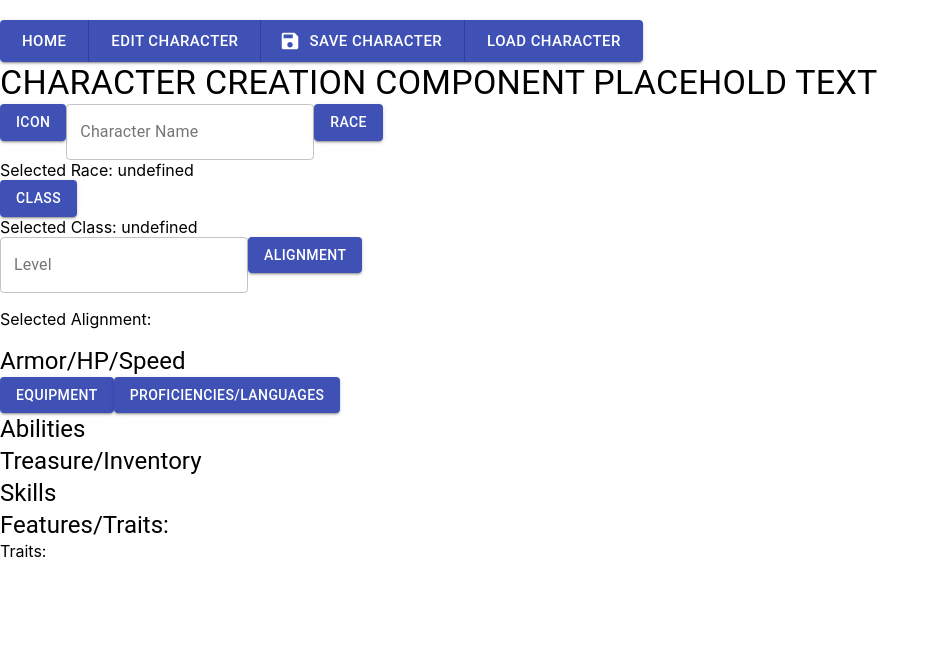
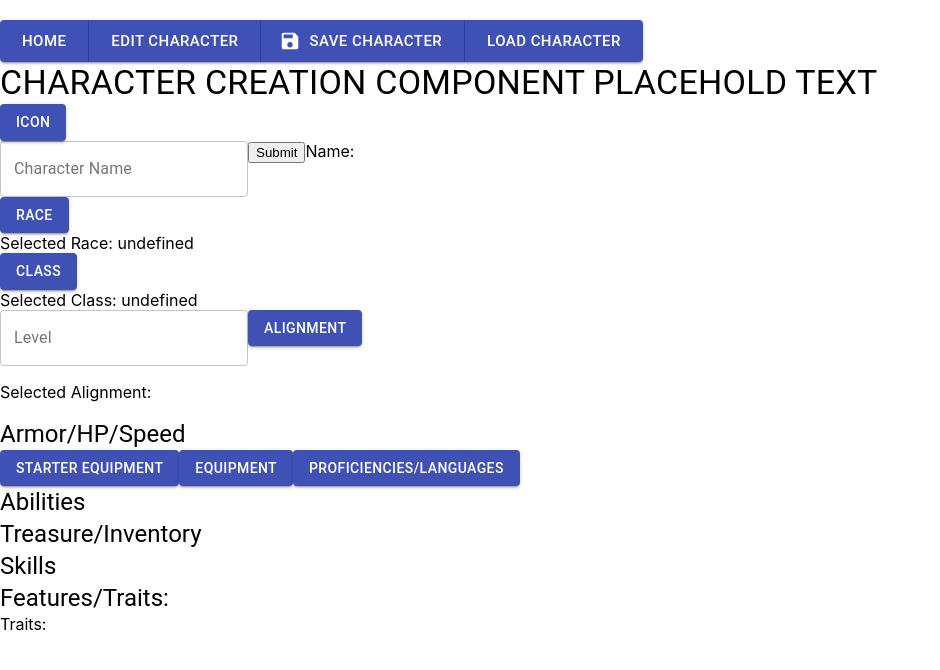
Before and after one commit to langley234/sdi-group-project-1, a React (Create React App) app: page / in a window 1280 px wide. Shown: the top 670 px of the page, without its empty margins (0-940 px from the left). Built offline with nearby package versions, Linux system fonts and the light colour scheme.

Commit message:
starter equipment added

```diff
--- a/src/App.js
+++ b/src/App.js
@@ -1,4 +1,4 @@
-import './App.css';
+import "./App.css";
 import {
   BrowserRouter as Router,
   Switch,
@@ -8,45 +8,49 @@ import {
   useParams,
   useHistory,
   useContext,
-  useState
+  useState,
 } from "react-router-dom";
-import React from 'react';
-import CharacterCreation from './Components/CharacterCreation';
-import Navbar from './Components/NavBar'
-import RaceSelector from './Components/RaceSelector';
-import IconSelector from './Components/IconSelector';
-import ClassSelector from './Components/ClassSelector';
-import Class from './Components/Class';
-import EquipmentCategory from './Components/EquipmentCategory';
-import Equipment from './Components/Equipment';
-import SpellList from './Components/SpellList'
-import EquipmentDetails from './Components/EquipmentDetails';
-import Alignment from './Components/Alignment';
-import Proficiencies from './Proficiencies';
-import { ForumOutlined } from '@material-ui/icons';
-
+import React from "react";
+import CharacterCreation from "./Components/CharacterCreation";
+import Navbar from "./Components/NavBar";
+import RaceSelector from "./Components/RaceSelector";
+import IconSelector from "./Components/IconSelector";
+import ClassSelector from "./Components/ClassSelector";
+import Class from "./Components/Class";
+import EquipmentCategory from "./Components/EquipmentCategory";
+import Equipment from "./Components/Equipment";
+import SpellList from "./Components/SpellList";
+import EquipmentDetails from "./Components/EquipmentDetails";
+import Alignment from "./Components/Alignment";
+import Proficiencies from "./Proficiencies";
+import { ForumOutlined } from "@material-ui/icons";
+import StarterEquipment from "./Components/StarterEquipment";
 
 class App extends React.Component {
   constructor(props) {
     super(props);
 
     this.state = {
+      nameSelected: "",
+      nameSelected2: "",
+      namesArray: [],
       raceSelected: {},
       classSelected: {},
       traitsAssigned: [],
       abilitiesSelected: [],
-      alignmentSelected: '',
-      classSelectedCallback: function(data) {globalClassSelectedCallback(data)}
-    }
+      alignmentSelected: "",
+      classSelectedCallback: function (data) {
+        globalClassSelectedCallback(data);
+      },
+    };
 
-
-    this.handleRaceSelection = this.handleRaceSelection.bind(this)
-    this.chooseClassCallback = this.chooseClassCallback.bind(this)
-    this.handleAlignmentSelection = this.handleAlignmentSelection.bind(this)
+    this.handleRaceSelection = this.handleRaceSelection.bind(this);
+    this.chooseClassCallback = this.chooseClassCallback.bind(this);
+    this.handleAlignmentSelection = this.handleAlignmentSelection.bind(this);
+    this.handleNameChange = this.handleNameChange.bind(this);
+    this.handleNameSubmit = this.handleNameSubmit.bind(this);
     //globalClassSelectedCallback(null, this.state.classSelectedCallback);
   }
-
-
 
   //****************************************************** HOOKS *******************************************//
   /*
@@ -78,33 +82,41 @@ class App extends React.Component {
 
   // ***************************************************** CALLBACKS *************************************************** //
 
+  handleNameChange(event) {
+    this.setState({ nameSelected: event.target.value });
+  }
+
+  handleNameSubmit(e) {
+    e.preventDefault();
+    const name = this.state.nameSelected;
+    this.setState({ nameSelected: "", nameSelected2: name });
+    console.log(name);
+  }
+
   handleAlignmentSelection(event) {
-    const id = event.target.id
-    this.setState({ alignmentSelected: id })
-    console.log(id)
+    const id = event.target.id;
+    this.setState({ alignmentSelected: id });
   }
 
   handleRaceSelection(input) {
-
-    this.setState({raceSelected: input})
-    console.log("What is this????", input)
+    this.setState({ raceSelected: input });
+    console.log("What is this????", input);
     fetch(`https://www.dnd5eapi.co${input.url}`)
-    .then(response => response.json())
-    .then(data => console.log("the traits have been pulled"))
+      .then((response) => response.json())
+      .then((data) => console.log("the traits have been pulled"));
     //console.log("this is the race: ", this.state.raceSelected)
   }
 
   chooseClassCallback(data) {
-    console.log('working');
-    if (typeof data === 'object')
-    {
+    console.log("working");
+    if (typeof data === "object") {
       this.setState({
         classSelected: data,
-      })
-    }
-    else
-    {
-      console.log('Invalid data type passed to chooseClassCallback() in App.js')
+      });
+    } else {
+      console.log(
+        "Invalid data type passed to chooseClassCallback() in App.js"
+      );
     }
   }
   // ***************************************************** END CALLBACKS *************************************************** //
@@ -114,40 +126,62 @@ class App extends React.Component {
       <Router>
         <Switch>
           {/* <Route exact={true} path='/' component={CharacterCreation}/> */}
-        <Route path="/alignment">
-            <Alignment alignmentSelected={this.state.alignmentSelected} changeAlignment={this.handleAlignmentSelection}/>
+          <Route path="/starter_equipment">
+            <StarterEquipment classSelected={this.state.classSelected} />
           </Route>
-        <Route path="/equipment_details">
+          <Route path="/alignment">
+            <Alignment
+              alignmentSelected={this.state.alignmentSelected}
+              changeAlignment={this.handleAlignmentSelection}
+            />
+          </Route>
+          <Route path="/equipment_details">
             <EquipmentDetails />
           </Route>
-        <Route path="/equipment_categories/equipment">
+          <Route path="/equipment_categories/equipment">
             <Equipment />
           </Route>
-        <Route path="/equipment_categories">
+          <Route path="/equipment_categories">
             <EquipmentCategory />
           </Route>
           <Route path="/class_selection/class">
             <Classes />
           </Route>
           <Route path="/class_selection">
-            <ClassSelector classSelected={this.state.classSelected} handleSelection={this.chooseClassCallback} />
+            <ClassSelector
+              classSelected={this.state.classSelected}
+              handleSelection={this.chooseClassCallback}
+            />
           </Route>
           <Route path="/icon_selection">
             <IconSelector />
           </Route>
           <Route path="/proficiencies">
-            <Proficiencies raceSelected={this.state.raceSelected}/>
+            <Proficiencies raceSelected={this.state.raceSelected} />
           </Route>
           <Route path="/race_selection">
-            <RaceSelector raceSelected={this.state.raceSelected} handleRaceSelection={this.handleRaceSelection} traitsAssigned={this.state.traitsAssigned}/>
+            <RaceSelector
+              raceSelected={this.state.raceSelected}
+              handleRaceSelection={this.handleRaceSelection}
+              traitsAssigned={this.state.traitsAssigned}
+            />
           </Route>
           <Route path="/spells">
             <Spells />
           </Route>
           <Route path="/">
             <div className="App">
-              <CharacterCreation raceSelected={this.state.raceSelected} classSelectedCallback={this.props.classSelected}
-              classSelected={this.state.classSelected} chooseClassCallback={this.chooseClassCallback} traitsAssigned={this.state.traitsAssigned} alignmentSelected={this.state.alignmentSelected}
+              <CharacterCreation
+                raceSelected={this.state.raceSelected}
+                classSelectedCallback={this.props.classSelected}
+                classSelected={this.state.classSelected}
+                chooseClassCallback={this.chooseClassCallback}
+                traitsAssigned={this.state.traitsAssigned}
+                alignmentSelected={this.state.alignmentSelected}
+                nameSelected={this.state.nameSelected}
+                nameSelected2={this.state.nameSelected2}
+                handleNameChange={this.handleNameChange}
+                handleNameSubmit={this.handleNameSubmit}
               />
             </div>
           </Route>
@@ -155,12 +189,9 @@ class App extends React.Component {
       </Router>
     );
   }
-
 }
 
 function Classes(props) {
-
-
   let match = useRouteMatch();
   return (
     <div>
@@ -184,30 +215,26 @@ function Spells() {
         </Route>
       </Switch>
     </div>
-  )
+  );
 }
 
 function RouteClass() {
-
-
   let { className } = useParams();
-  return <Class name={className}/>
+  return <Class name={className} />;
 }
 
-function globalClassSelectedCallback(data, func)
-{
-  if (typeof globalClassSelectedCallback.callback == 'undefined' ){
+function globalClassSelectedCallback(data, func) {
+  if (typeof globalClassSelectedCallback.callback == "undefined") {
     globalClassSelectedCallback = func;
   }
 
   console.log(globalClassSelectedCallback.callback);
 
-  if (data !== null)
-    globalClassSelectedCallback.callback(data);
+  if (data !== null) globalClassSelectedCallback.callback(data);
 }
 
 function RouteSpells() {
   let { className } = useParams();
-  return <SpellList name={className}/>
+  return <SpellList name={className} />;
 }
 export default App;
--- a/src/Components/CharacterCreation.js
+++ b/src/Components/CharacterCreation.js
@@ -1,106 +1,119 @@
-import React from 'react'
-import NavBar from './NavBar';
-import { Link } from 'react-router-dom'
-import RaceSelector from './RaceSelector';
-import { makeStyles, Button, ButtonGroup, TextField, Typography } from '@material-ui/core'
-import Traits from './Traits.js'
+import React from "react";
+import NavBar from "./NavBar";
+import { Link } from "react-router-dom";
+import RaceSelector from "./RaceSelector";
+import {
+  makeStyles,
+  Button,
+  ButtonGroup,
+  TextField,
+  Typography,
+} from "@material-ui/core";
+import Traits from "./Traits.js";
 
-const useStyles = makeStyles ({
+const useStyles = makeStyles({
   field: {
-        background: 'linear-gradient(45deg, #333, #999)',
+    background: "linear-gradient(45deg, #333, #999)",
     border: 0,
     borderRadius: 15,
-        color: 'white',
-        padding: '0 30px'
-    }
-})
+    color: "white",
+    padding: "0 30px",
+  },
+});
 
 function ButtonStyled() {
-    const classes = useStyles()
-    return <Button className={classes.field}></Button>
+  const classes = useStyles();
+  return <Button className={classes.field}></Button>;
 }
 
 class CharacterCreation extends React.Component {
   constructor(props) {
-        super(props)
-        this.state = {
-
-        }
+    super(props);
+    this.state = {};
   }
 
-    render()
-    {
-        console.log('NAME IN CHARACTER CREATIOn : ', this.props.classSelected)
+  render() {
+    // console.log("NAME IN CHARACTER CREATIOn : ", nameSelected);
+    // const nameSelected = this.props.nameSelected;
+    // console.log(nameSelected);
     return (
       <div>
         <ButtonStyled />
-                <div><NavBar /></div>
-                <Typography variant='h4'>
+        <div>
+          <NavBar />
+        </div>
+        <Typography variant="h4">
           CHARACTER CREATION COMPONENT PLACEHOLD TEXT
         </Typography>
-
-                <Link to='/icon_selector'>
-                    <Button variant='contained' color='primary' href='/icon_selection'>Icon</Button>
+        <Link to="/icon_selector">
+          <Button variant="contained" color="primary" href="/icon_selection">
+            Icon
+          </Button>
         </Link>
-
+        <form onSubmit={this.props.handleNameSubmit}>
           <TextField
             variant="outlined"
             color="secondary"
             label="Character Name"
+            value={this.props.nameSelected}
+            onChange={this.props.handleNameChange}
           />
-
-                <Link to='/race_selection'>
-                    <Button variant='contained' color='primary' href='/race_selection'>Race</Button>
+          <button>Submit</button>
+          Name: {this.props.nameSelected2}
+        </form>
+        <Link to="/race_selection">
+          <Button variant="contained" color="primary" href="/race_selection">
+            Race
+          </Button>
         </Link>
-
         <div>Selected Race: {`${this.props.raceSelected.name}`} </div>
-
-                <div><Link to="/class_selection" classSelectedCallback={this.props.classSelectedCallback}><Button variant='contained' color='primary'>Class</Button></Link></div>
-
+        <div>
+          <Link
+            to="/class_selection"
+            classSelectedCallback={this.props.classSelectedCallback}
+          >
+            <Button variant="contained" color="primary">
+              Class
+            </Button>
+          </Link>
+        </div>
         <div>Selected Class: {`${this.props.classSelected.index}`} </div>
-
-                <TextField
-                    variant="outlined"
-                    color="secondary"
-                    label="Level"
+        <TextField variant="outlined" color="secondary" label="Level" />
+        <Link to="/alignment">
+          <Button variant="contained" color="primary">
+            Alignment
+          </Button>
+        </Link>
+        <p>Selected Alignment: {this.props.alignmentSelected}</p>
+        <Typography variant="h5">Armor/HP/Speed</Typography>
+        <Link to="/starter_equipment">
+          <Button variant="contained" color="primary">
+            Starter Equipment
+          </Button>
+        </Link>
+        <Link to="/equipment_categories">
+          <Button variant="contained" color="primary">
+            Equipment
+          </Button>
+        </Link>
+        <Link to="/proficiencies">
+          <Button variant="contained" color="primary">
+            Proficiencies/Languages
+          </Button>
+        </Link>
+        <Typography variant="h5">Abilities</Typography>
+        <Typography variant="h5">Treasure/Inventory</Typography>
+        <Typography variant="h5">Skills</Typography>
+        <Typography variant="h5">Features/Traits:</Typography>
+        <div>
+          <Traits
+            raceSelected={this.props.raceSelected}
+            traitsAssigned={this.props.traitsAssigned}
           />
-
-                <Link to='/alignment'>
-                    <Button variant='contained' color='primary'>Alignment</Button>
-                </Link>
-
-                <p>Selected Alignment: {this.props.alignmentSelected}</p>
-
-                <Typography variant='h5'>
-                    Armor/HP/Speed
-                </Typography>
-
-                <Link to="/equipment_categories"><Button variant='contained' color='primary'>Equipment</Button></Link>
-
-                <Link to="/proficiencies"><Button variant='contained' color='primary'>Proficiencies/Languages</Button></Link>
-
-                <Typography variant='h5'>
-                    Abilities
-                </Typography>
-
-                <Typography variant='h5'>
-                    Treasure/Inventory
-                </Typography>
-
-                <Typography variant='h5'>
-                    Skills
-                </Typography>
-
-                <Typography variant='h5'>
-                    Features/Traits:
-                </Typography>
-
-                <div>
-                    <Traits raceSelected={this.props.raceSelected} traitsAssigned={this.props.traitsAssigned}/>
         </div>
       </div>
     );
   }
 }
 
-export default CharacterCreation
+export default CharacterCreation;
--- /dev/null
+++ b/src/Components/StarterEquipment.js
@@ -0,0 +1,32 @@
+import React from "react";
+
+class StarterEquipment extends React.Component {
+  constructor(props) {
+    super(props);
+  }
+
+  render() {
+    console.log(this.props.classSelected);
+    if (this.props.classSelected.name) {
+      return (
+        <div>
+          <h1>{this.props.classSelected.name}</h1>
+          <h4>Your starting equipment:</h4>
+          <ul>
+            {this.props.classSelected.starting_equipment.map((item) => (
+              <li>{item.equipment.name}</li>
+            ))}
+          </ul>
+        </div>
+      );
+    } else {
+      return (
+        <h4>
+          You must select a class before you can view your starting equipment
+        </h4>
+      );
+    }
+  }
+}
+
+export default StarterEquipment;
```
Also changed, not shown: src/Proficiencies.js (+34 -36 lines), 1 other file (tests, documents, lock files or other folders). Lines whose indentation alone changed are shown as unchanged.
